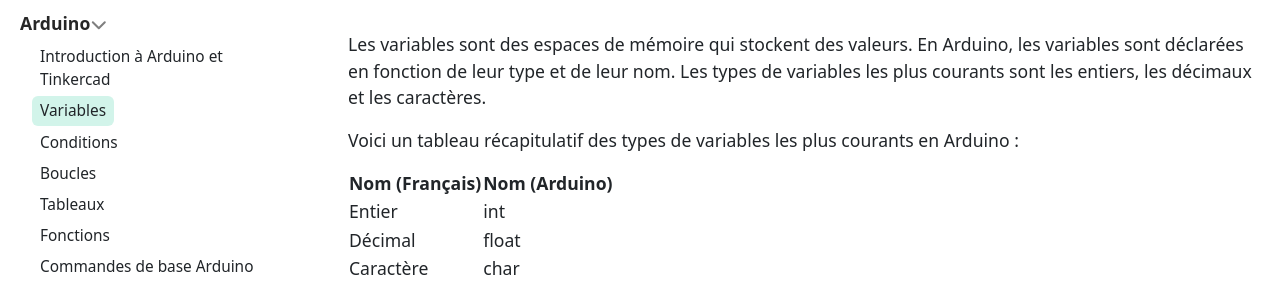
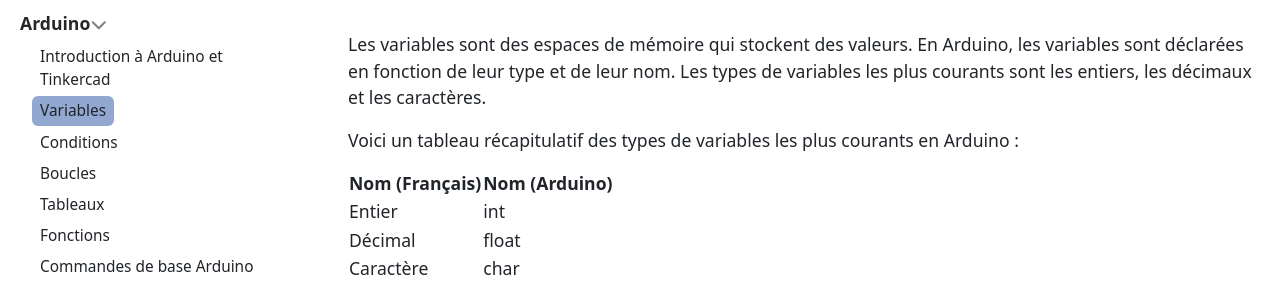
Before and after one commit to rohanfosse/CPIA1-info, a Jekyll site: the page built from content/02-arduino/01-variables.md, in a window 1280 px wide. Shown: the part 240-526 px from the top of the page. Built offline with Jekyll 4.4.1, drawn with Linux system fonts in a browser that asks for light colours.

Commit message:
try highlighter

```diff
--- a/_config.yml
+++ b/_config.yml
@@ -45,8 +45,8 @@
 # header-text-color:
 breadcrumbs-background: RGB(146, 168, 209)
 # breadcrumbs-text-color:
-# active-nav-color:
-# link-color:
+active-nav-color: RGB(146, 168, 209)
+link-color: RGB(146, 168, 209)
 # next-button-color:
 # text-color:
 # base-font-size:
@@ -85,3 +85,4 @@
 exclude: [README.md, LICENSE, assets/lib/README.md]
 # Build settings
 markdown: kramdown
+highlighter: rouge
```
